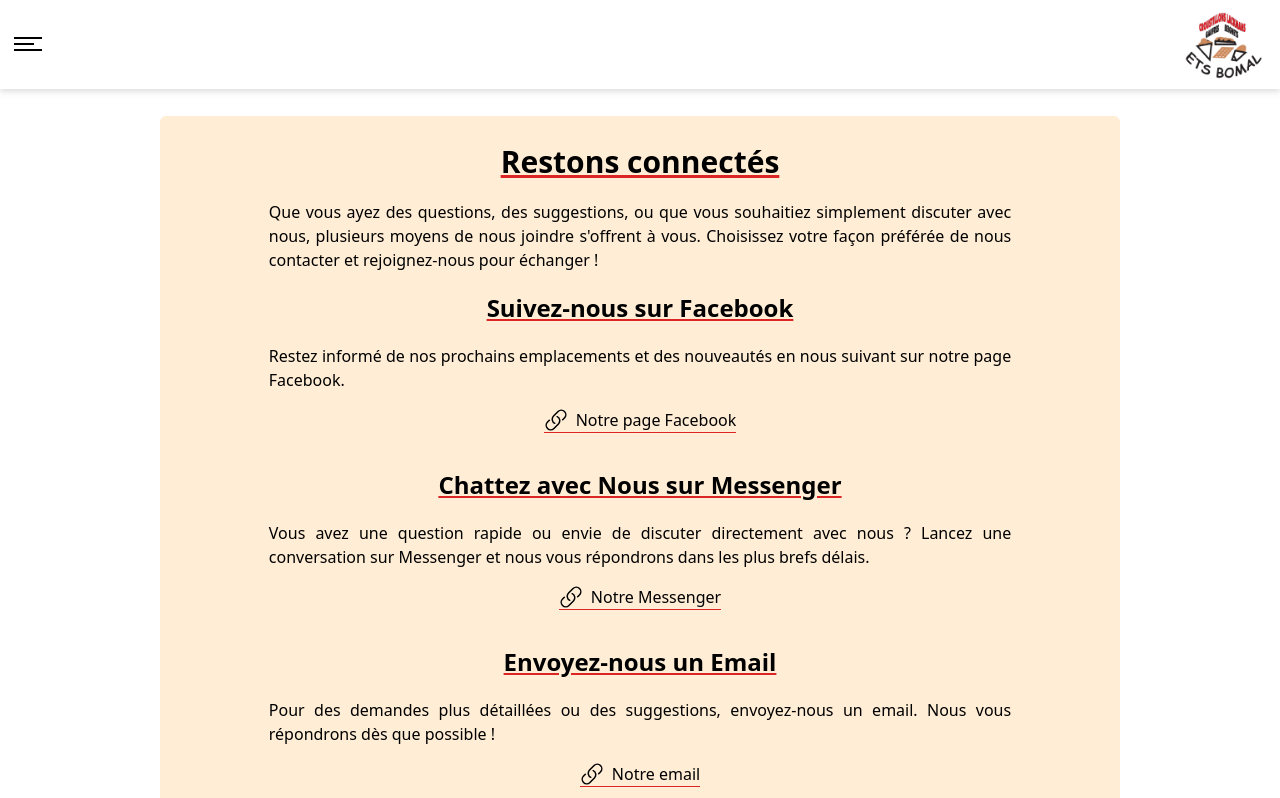
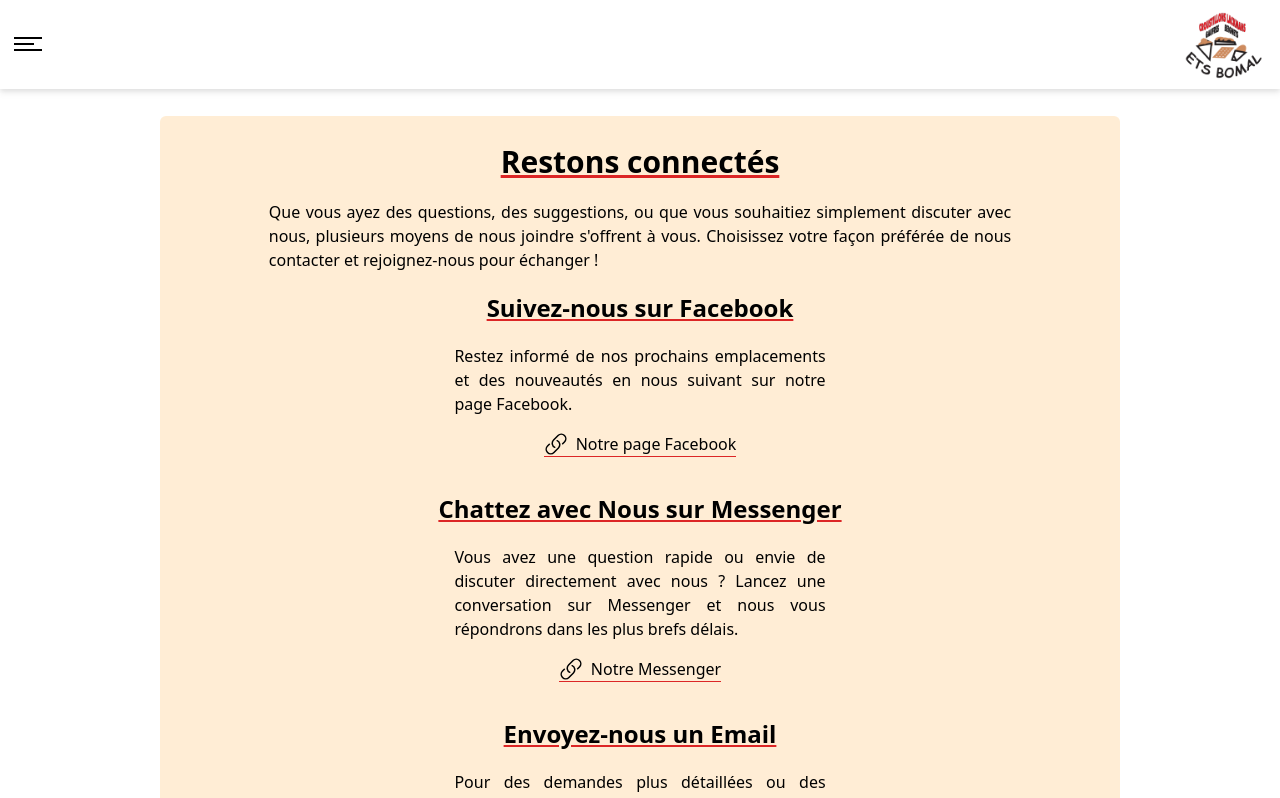
Before and after one commit to evullo/bomal, a Vue app: page /contact in a window 1280 px wide. Shown: the top 798 px of the page. Built offline with nearby package versions, Linux system fonts and the light colour scheme.

Commit message:
Correcting responsive

```diff
--- a/src/assets/css/main.css
+++ b/src/assets/css/main.css
@@ -1170,6 +1170,10 @@ video {
     width: 75%;
   }
 
+  .md\:w-1\/2 {
+    width: 50%;
+  }
+
   .md\:max-w-\[75vw\] {
     max-width: 75vw;
   }
@@ -1182,6 +1186,14 @@ video {
   .md\:-translate-y-1\/2 {
     --tw-translate-y: -50%;
     transform: translate(var(--tw-translate-x), var(--tw-translate-y)) rotate(var(--tw-rotate)) skewX(var(--tw-skew-x)) skewY(var(--tw-skew-y)) scaleX(var(--tw-scale-x)) scaleY(var(--tw-scale-y));
+  }
+
+  .md\:flex-row {
+    flex-direction: row;
+  }
+
+  .md\:flex-wrap {
+    flex-wrap: wrap;
   }
 
   .md\:items-end {
@@ -1209,6 +1221,10 @@ video {
     width: 16.666667%;
   }
 
+  .lg\:w-1\/3 {
+    width: 33.333333%;
+  }
+
   .lg\:text-2xl {
     font-size: 1.5rem;
     line-height: 2rem;
--- a/src/components/LinkComponent.vue
+++ b/src/components/LinkComponent.vue
@@ -8,7 +8,7 @@ defineProps<LinkProps>()
 </script>
 
 <template>
-  <div class="flex flex-col items-center">
+  <div class="flex flex-col items-center md:w-1/2 md:mx-auto">
     <HeaderTwoItem>
       <slot name="header"></slot>
     </HeaderTwoItem>
```
